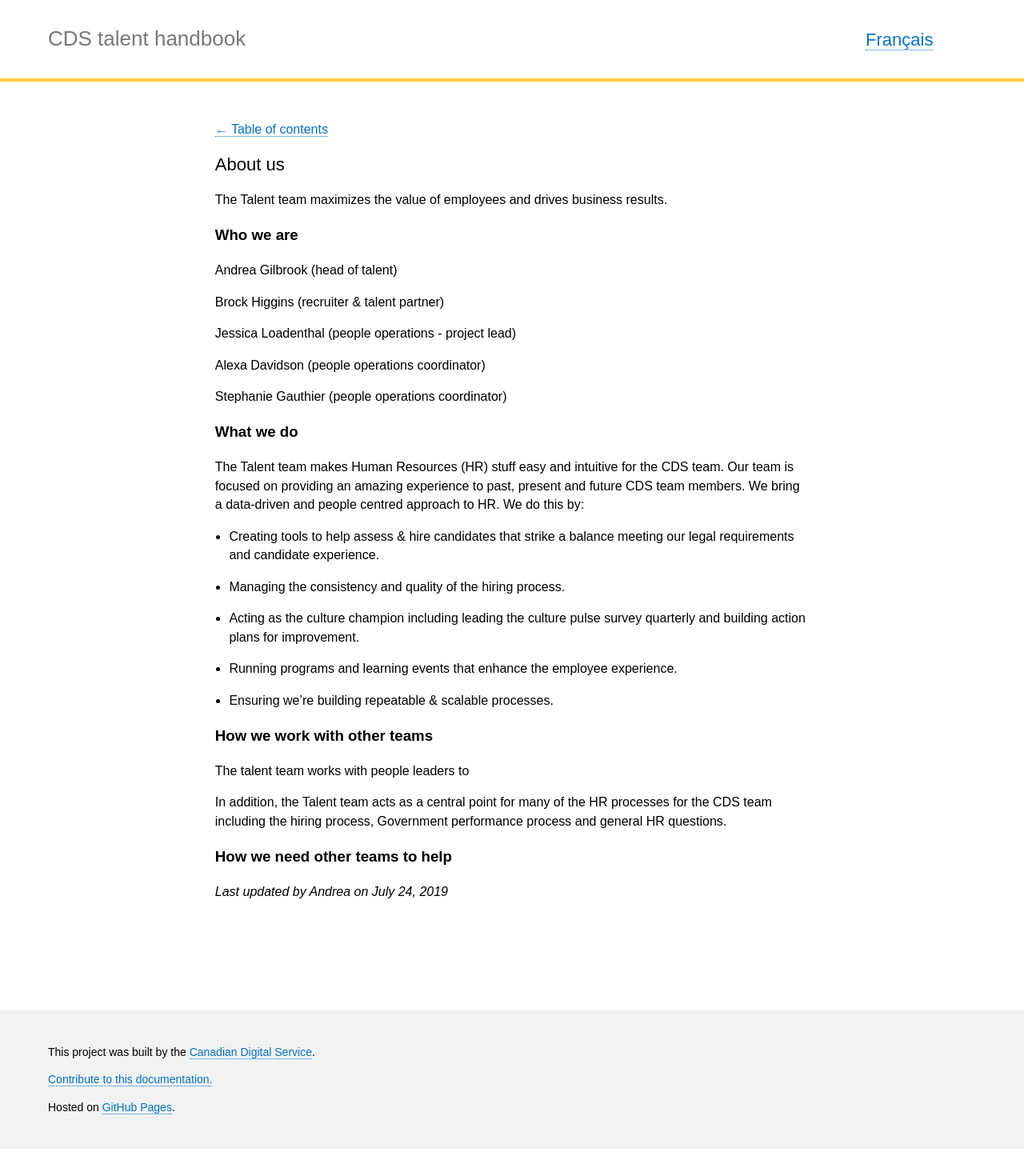
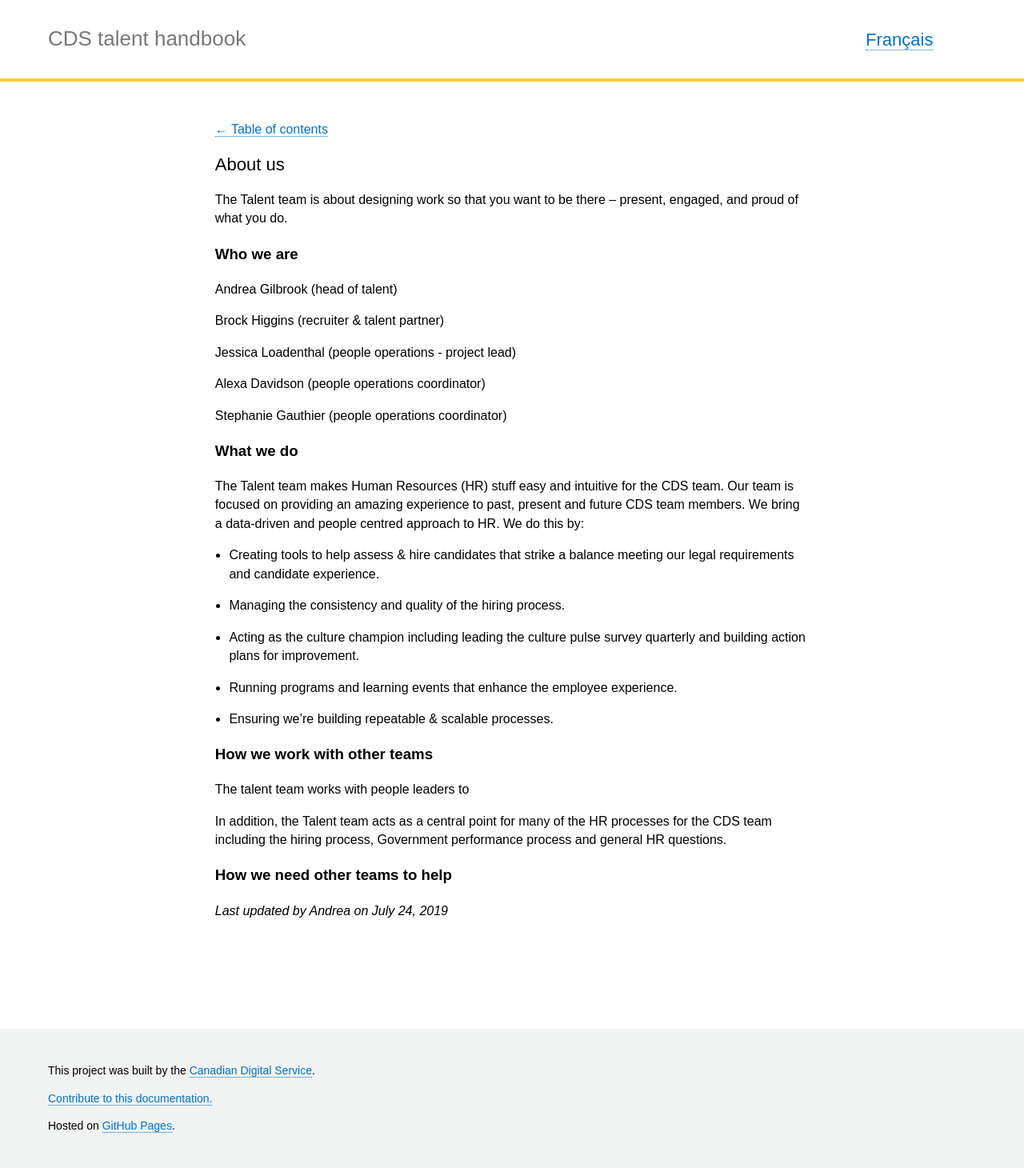
Before and after one commit to cds-snc/talent, a Jekyll site: the page built from _pages/en/about/about-us.md, in a window 1280 px wide. Shown: the whole page at 80% size. Built offline with Jekyll 4.4.1, drawn with Linux system fonts in a browser that asks for light colours; before the commit the page ends 1436 px from its top, so only the background shows below that.

Commit message:
updating content

```diff
--- a/_pages/en/about/about-us.md
+++ b/_pages/en/about/about-us.md
@@ -6,7 +6,7 @@ category: "About"
 permalink: "/about-us/"
 trans_url: "/a-propos-de-nous/"
 ---
-The Talent team maximizes the value of employees and drives business results.
+The Talent team is about designing work so that you want to be there  – present, engaged, and proud of what you do.
 
 ### Who we are
 
```
